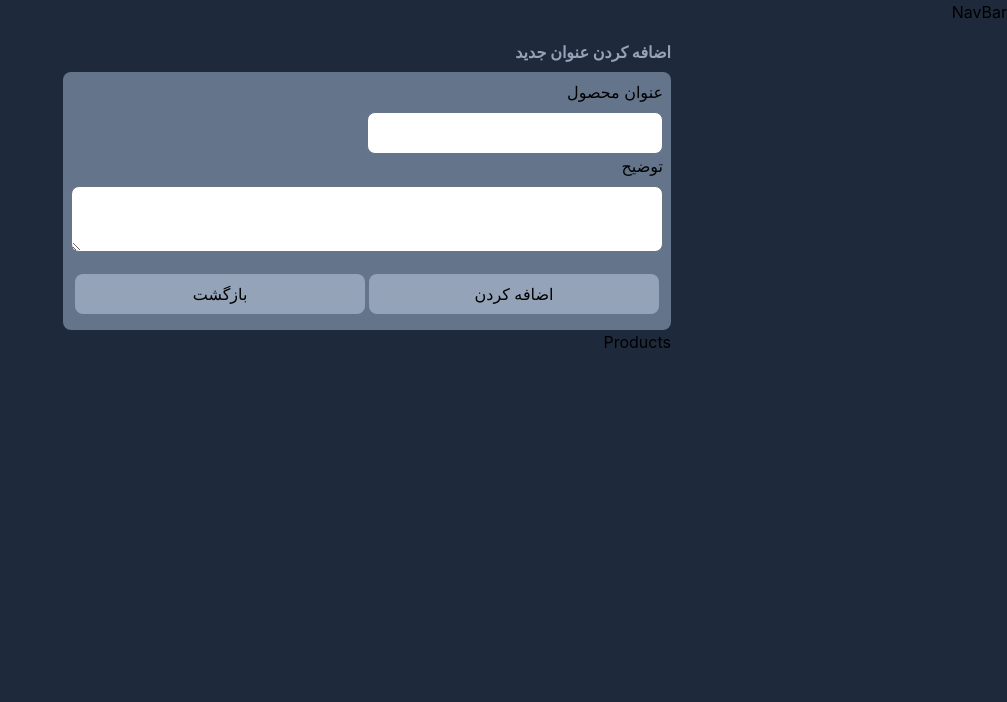
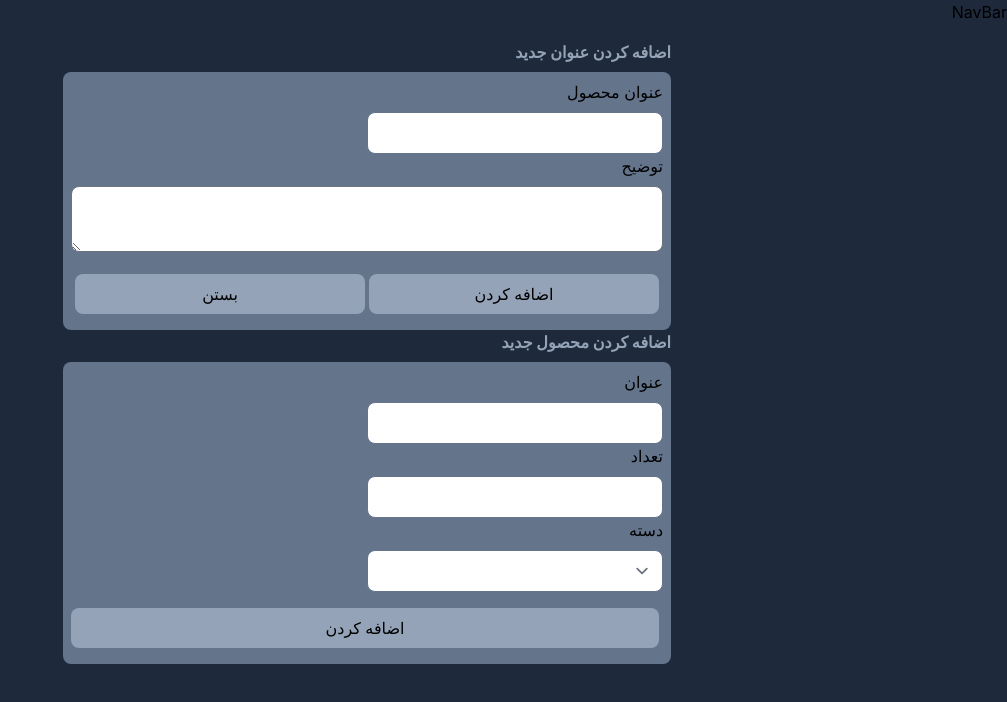
Before and after one commit to ZahraNejati79/inventory, a React (Create React App) app: page / in a window 1280 px wide. Shown: the top 702 px of the page, without its empty margins (273-1280 px from the left). Built offline with nearby package versions, Linux system fonts and the light colour scheme.

Commit message:
products component

```diff
--- a/src/components/Category.jsx
+++ b/src/components/Category.jsx
@@ -70,7 +70,7 @@ const Categorys = () => {
               }}
               className="w-2/3 border-slate-300 rounded-lg py-2 bg-slate-400 ml-1"
             >
-              بازگشت
+              بستن
             </button>
           </div>
         </div>
--- a/src/components/Prosucts.jsx
+++ b/src/components/Prosucts.jsx
@@ -1,5 +1,65 @@
+import { useState } from "react";
+
 const Products = () => {
-  return <div>Products</div>;
+  const [isShow, setIsShow] = useState(false);
+  return (
+    <section>
+      <div className={`${isShow ? "hidden" : ""}`}>
+        <span className="text-slate-400 font-bold ">اضافه کردن محصول جدید</span>
+        <div className="flex-col bg-slate-500 h-full rounded-lg pb-2 mt-2">
+          <form
+            action="submit"
+            className="flex-col item-start justify-center h-5/6 p-2"
+          >
+            <div className="flex-col">
+              <label className="block mb-2" htmlFor="title">
+                عنوان
+              </label>
+              <input
+                className="border-slate-500 w-1/2 rounded-lg "
+                type="text"
+                id="title"
+                name="title"
+              />
+            </div>
+            <div className="flex-col">
+              <label className="block mb-2" htmlFor="quantity">
+                تعداد
+              </label>
+              <input
+                className="border-slate-500 w-1/2 rounded-lg "
+                type="number"
+                id="quantity"
+                name="quantity"
+              />
+            </div>
+            <div className="flex-col">
+              <label className="block mb-2" htmlFor="category">
+                دسته
+              </label>
+              <select
+                className="border-slate-500 w-1/2 rounded-lg "
+                type="text"
+                id="category"
+                name="category"
+              />
+            </div>
+          </form>
+          <div className="p-2 flex justify-between items-center gap-1 w-full">
+            <button className="w-full border-slate-300 rounded-lg py-2 bg-slate-400 mr-1">
+              اضافه کردن
+            </button>
+          </div>
+        </div>
+      </div>
+      <button
+        onClick={() => setIsShow(!isShow)}
+        className={`text-slate-500 mt-2 ${isShow ? "" : "hidden"} `}
+      >
+        اضافه کردن عنوان جدید؟
+      </button>
+    </section>
+  );
 };
 
 export default Products;
```
